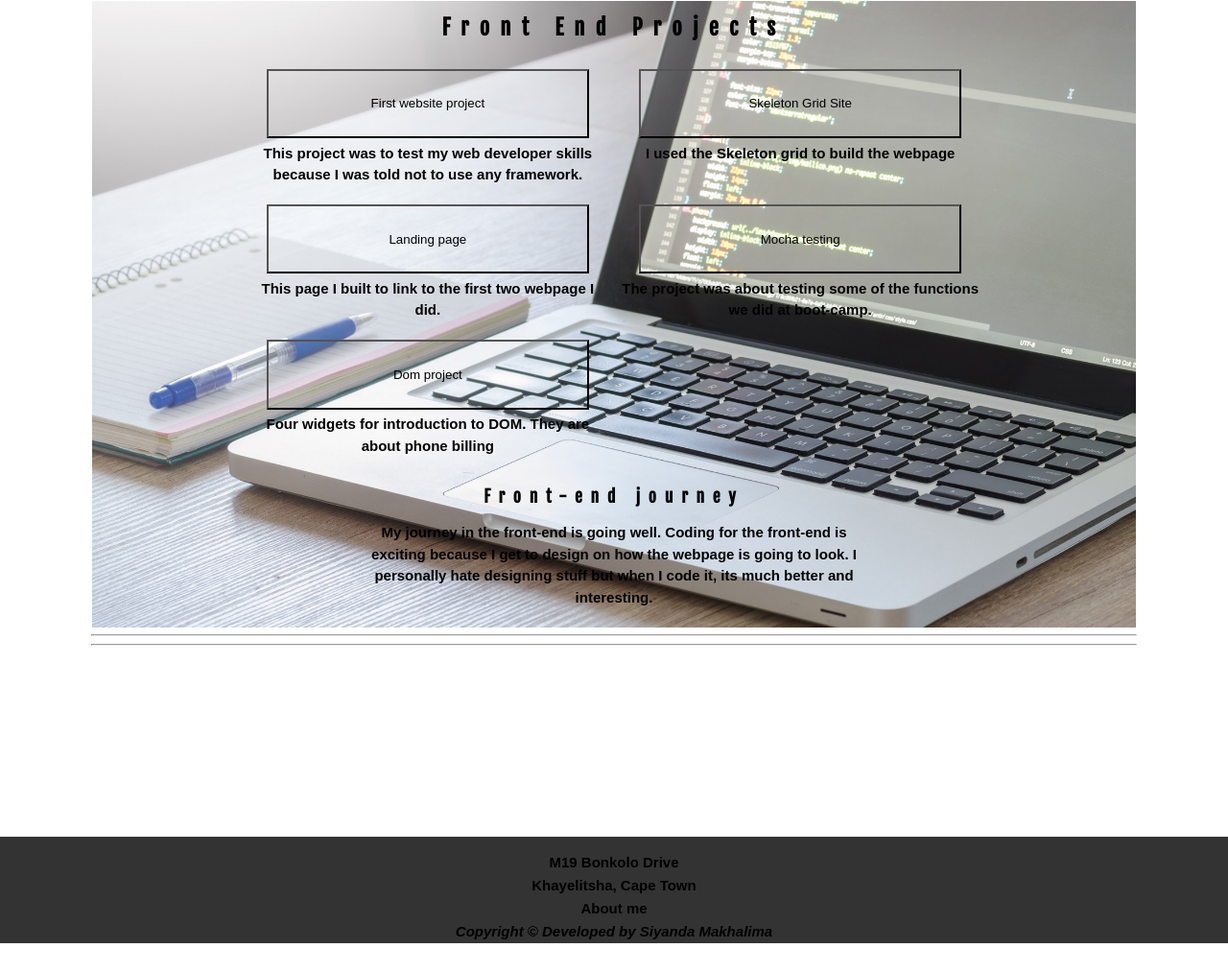
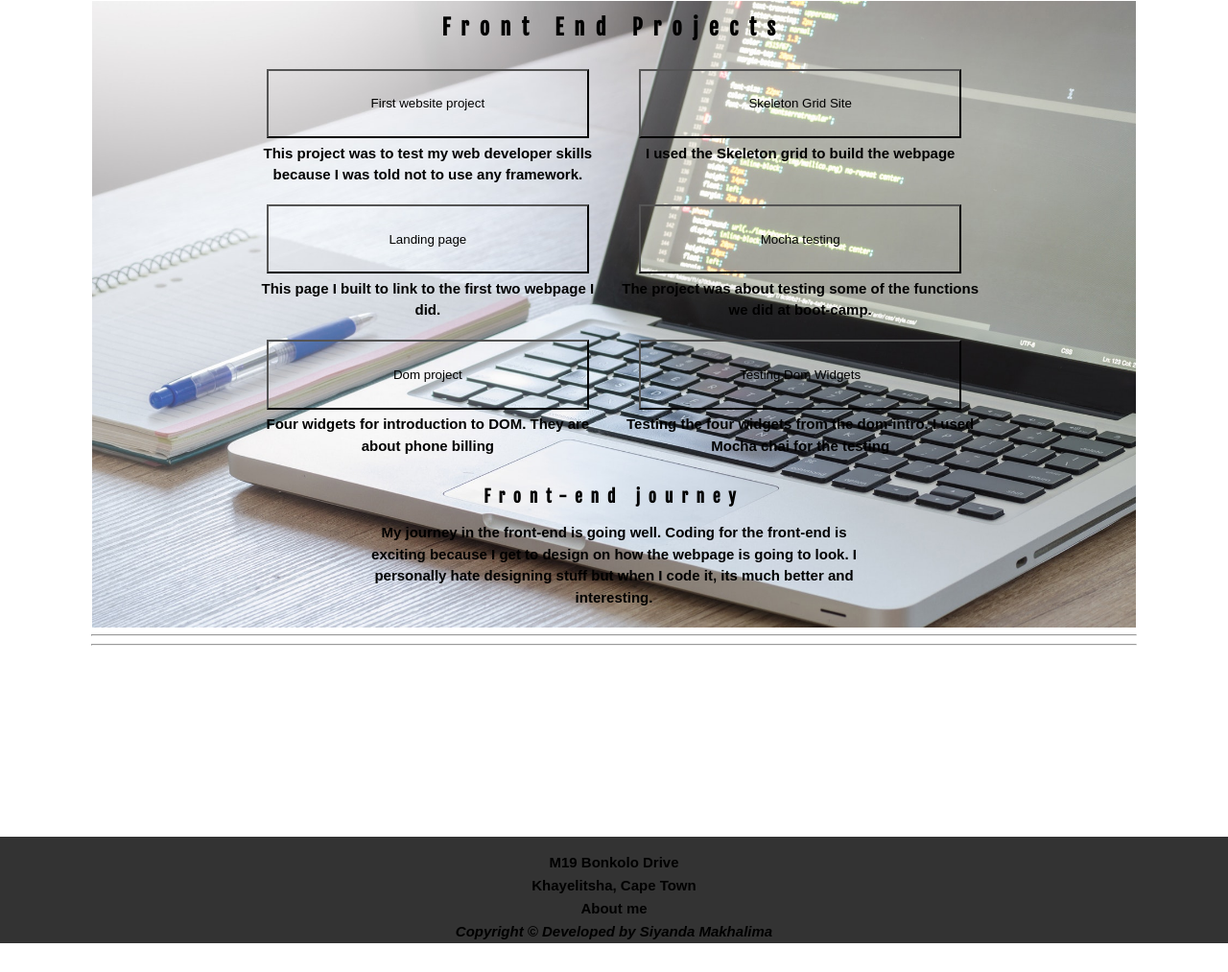
Before and after one commit to TaSiya/portfolio, a plain HTML site: page index.html in a window 1280 px wide. Shown: the part 1223-2236 px from the top of the page at 96% size. Drawn offline with nearby package versions, Linux system fonts and the light colour scheme.

Commit message:
added the testing dom widget button

```diff
--- a/index.html
+++ b/index.html
@@ -112,6 +112,15 @@
                   </a>
                   <p>Four widgets for introduction to DOM. They are about phone billing</p>
                </div>
+
+               <div>
+                  <a href="https://tasiya.github.io/test-widgets/" target='_blank'>
+                     <button type="button" name="button">
+                        Testing Dom Widgets
+                     </button>
+                  </a>
+                  <p>Testing the four widgets from the dom-intro. I used Mocha chai for the testing</p>
+               </div>
             </div>
 
             <div class="experience">
```
